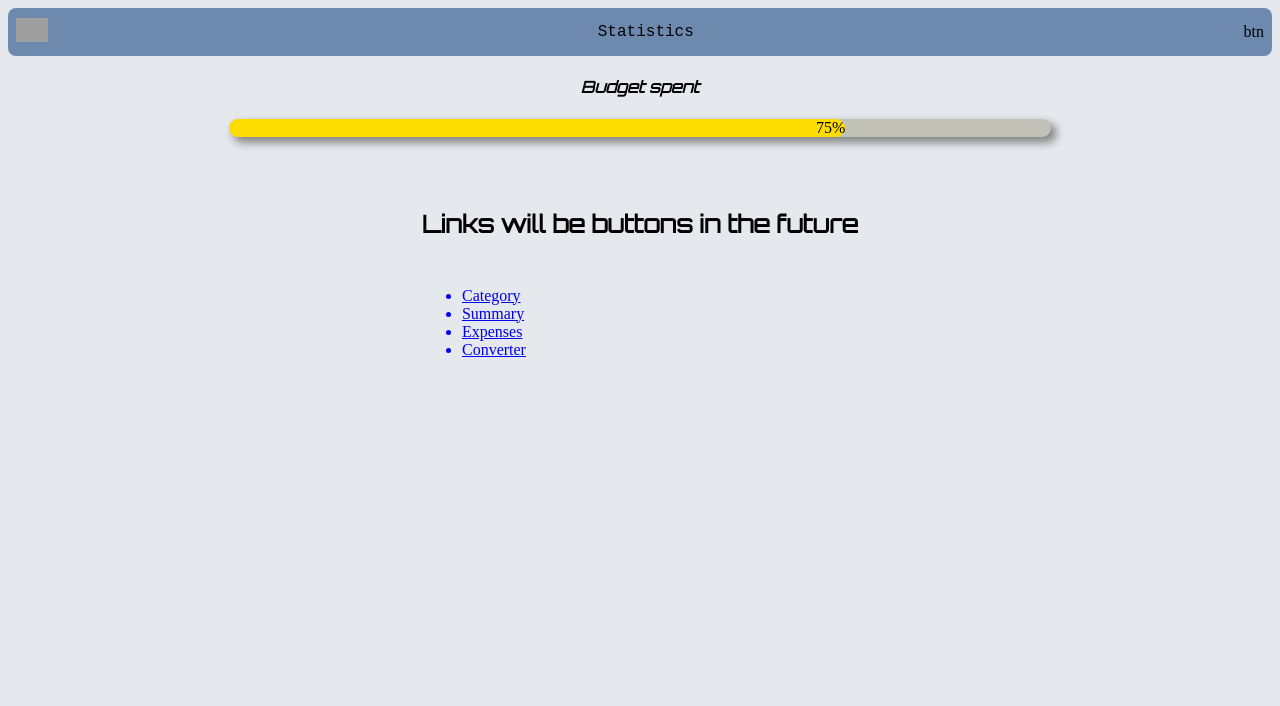
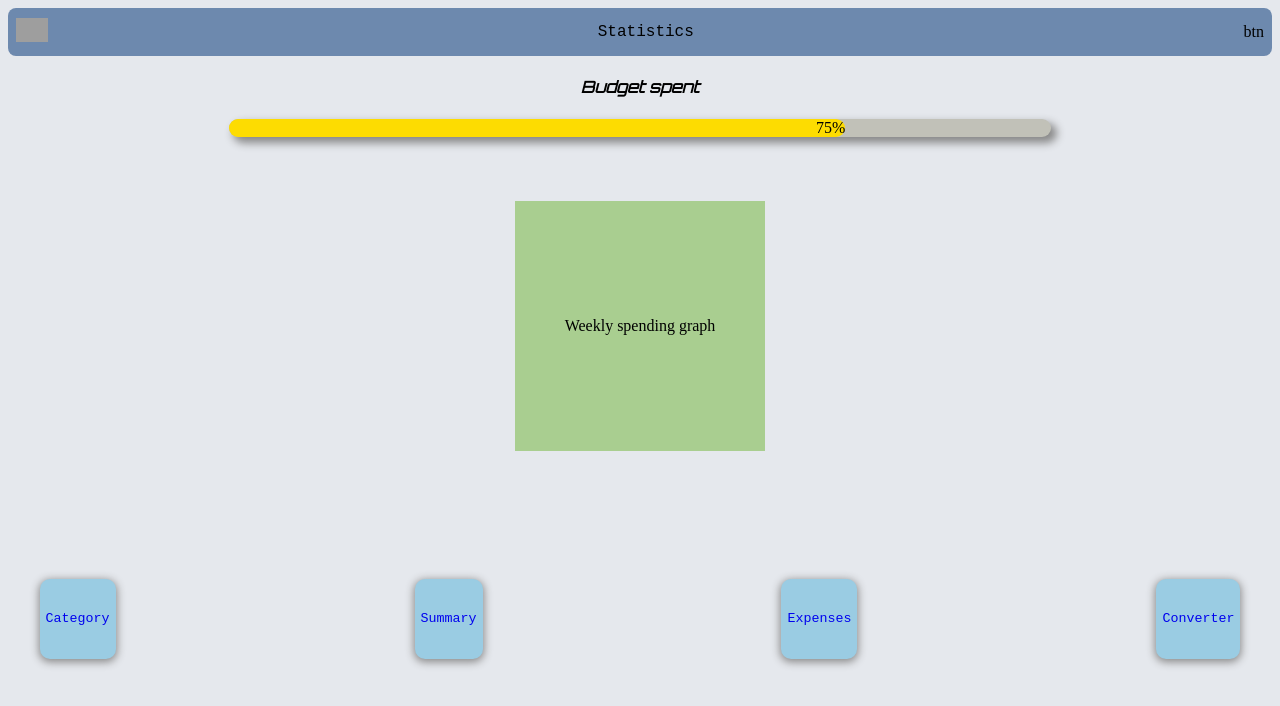
Before and after one commit to BrianKendalBucek/budgie, a React (Create React App) app: page /stats in a window 1280 px wide. Shown: the top 706 px of the page. Built offline with nearby package versions, Linux system fonts and the light colour scheme; grey boxes are pictures that could not be loaded.

Commit message:
Created and styled buttons on Stats page. Also spaced out items and created a spot for the weekly graph

```diff
--- a/src/_constant.scss
+++ b/src/_constant.scss
@@ -2,10 +2,11 @@
 $background: #E5E8ED;
 $titleBackground: #9ACCE3;
 $headerBackground: #6D89AE;
-
+$btnColor: #51e2ca;
 
 // Fonts
 $titleFont: 'Orbitron', sans-serif;
+$btnFont: monospace;
 
 
-// screen size while demoing 360 X 630
+// screen size while demoing 385 X 740
--- a/src/components/Statistics/Statistics.js
+++ b/src/components/Statistics/Statistics.js
@@ -31,16 +31,19 @@ export function Statistics (props){
           <ProgressBar completed={item.completed} />
         ))}
 
+      <div className="weekly-graph">
+        <p>Weekly spending graph</p>
+      </div>
 
       <div className="stats-btns">
-        <h2>Links will be buttons in the future</h2>
-        <ul>
-          <Link to="/category"><li>Category</li></Link>
-          <Link to="/summary"><li>Summary</li></Link>
-          <Link to="/expenses"><li>Expenses</li></Link>
-          <Link to="/converter"><li>Converter</li></Link>
-        </ul>
-
+        <button><Link to="/category"><p>Category</p></Link></button>
+        <button><Link to="/summary"><p>Summary</p></Link></button>
+        <button><Link to="/expenses"><p>Expenses</p></Link></button>
+        <button><Link to="/converter"><p>Converter</p></Link></button>
+        {/*
+        Not sure that we will have these here or on their local pages
+        <button>Add Expense</button>
+        <button>New Category</button> */}
         </div>
       </div>
     </div>
--- a/src/components/Statistics/Statistics.scss
+++ b/src/components/Statistics/Statistics.scss
@@ -11,3 +11,39 @@ h4 {
   font-family: $titleFont;
   font-style: italic;
 }
+
+.weekly-graph {
+  height: 250px;
+  width: 250px;
+  display: flex;
+  justify-content: center;
+  align-items: center;
+  background-color: rgba(123, 187, 71, 0.555);
+  margin-top: 4em;
+}
+
+.stats-btns {
+  margin-top: 8em;
+  width: 95%;
+  height: 80px;
+  display:flex;
+  align-items: stretch;
+  justify-content: space-between;
+
+  button {
+    box-shadow: 0px 2px 9px 1px #888888;
+    border-style: none;
+    border-radius: 10px;
+    background-color: $titleBackground;
+    font-family: $btnFont;
+
+    a:link { text-decoration: none; }
+    a:visited { text-decoration: none; color: black; }
+    a:hover { text-decoration: none; }
+    a:active { text-decoration: none; }
+
+    &:active {
+      transform: translateY(4px);
+    }
+  }
+}
```
